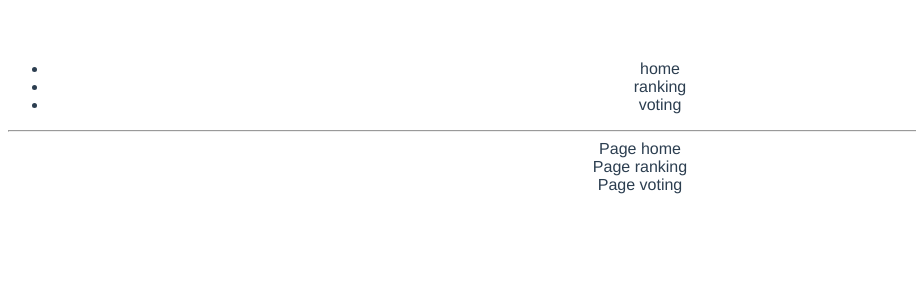
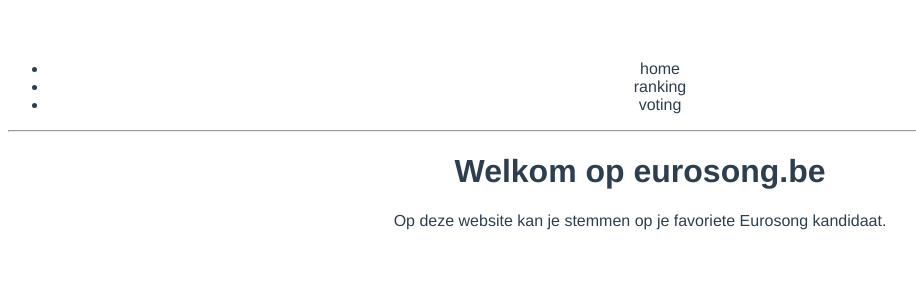
Before and after one commit to Collinvdv/eurosong-front-end, a Vue app: page / in a window 1280 px wide. Shown: the top 300 px of the page, without its empty margins (0-916 px from the left). Built offline with nearby package versions, Linux system fonts and the light colour scheme.

Commit message:
Added basic content for the homepage

```diff
--- a/src/App.vue
+++ b/src/App.vue
@@ -2,7 +2,7 @@
   <div id="app">
     <!-- Navigation -->
     <ul>
-      <li v-for="(page, index) in pages" :key="index" @click="changePage(page)">
+      <li v-for="(page, index) in pages" :key="index" @click="changePage(page)" style="cursor: pointer;">
         {{ page }}
       </li>
     </ul>
@@ -11,9 +11,9 @@
     <hr>
 
     <div>
-      <PageHome />
-      <PageRanking />
-      <PageVoting />
+      <PageHome v-if="activePage == 'home'"/>
+      <PageRanking v-if="activePage == 'ranking'" />
+      <PageVoting v-if="activePage == 'voting'"/>
     </div>
   </div>
 </template>
--- a/src/components/PageHome.vue
+++ b/src/components/PageHome.vue
@@ -1,6 +1,12 @@
 <template>
     <div>
-        Page home
+        <h1>
+            Welkom op eurosong.be
+        </h1>
+
+        <p>
+            Op deze website kan je stemmen op je favoriete Eurosong kandidaat.
+        </p>
     </div>
 </template>
 
```
